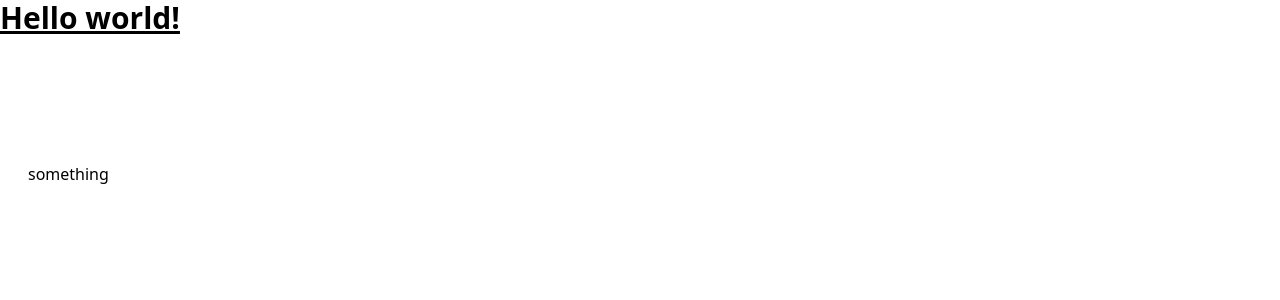
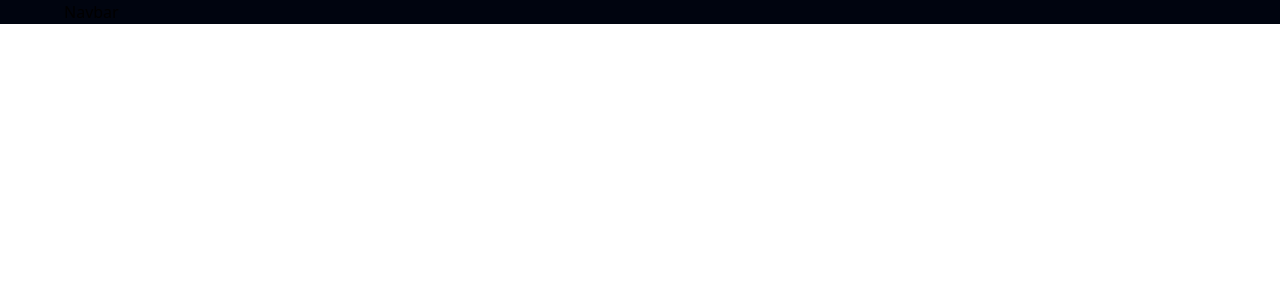
Before and after one commit to arash8877/Landing-Page-with-tailwind-, a React (Vite) app: page / in a window 1280 px wide. Shown: the top 300 px of the page. Built offline with nearby package versions, Linux system fonts and the light colour scheme.

Commit message:
add style.js

```diff
--- a/src/App.jsx
+++ b/src/App.jsx
@@ -1,13 +1,14 @@
-import Button from "./components/Button";
+import styles from "./style";
 
 const App = () => {
   return (
-    <>
-      <h1 className="text-3xl font-bold underline">Hello world!</h1>
-      <div className="pt-[4.75rem] lg:pt-[5.25] overflow-hidden">
-        <Button className="mt-10" href="#login">something</Button>
+    <div className="bg-primary w-full overflow-hidden">
+      <div className={`${styles.paddingX} ${styles.flexCenter}`}>
+          <div className={`${styles.boxWidth}`}>
+            Navbar
+          </div>
       </div>
-    </>
+    </div>
   );
 };
 
--- /dev/null
+++ b/src/style.js
@@ -0,0 +1,28 @@
+const styles = {
+    boxWidth: "xl:max-w-[1280px] w-full",
+
+    heading2: "font-poppins font-semibold xs:text-[48px] text-[40px] text-white xs:leading-[76.8px] leading-[66.8px] w-full",
+    paragraph: "font-poppins font-normal text-dimWhite text-[18px] leading-[30.8px]",
+
+    flexCenter: "flex justify-center items-center",
+    flexStart: "flex justify-center items-start",
+
+    paddingX: "sm:px-16 px-6",
+    paddingY: "sm:py-16 py-6",
+    padding: "sm:px-16 px-6 sm:py-12 py-4",
+
+    marginX: "sm:mx-16 mx-6",
+    marginY: "sm:my-16 my-6",
+  };
+
+  export const layout = {
+    section: `flex md:flex-row flex-col ${styles.paddingY}`,
+    sectionReverse: `flex md:flex-row flex-col-reverse ${styles.paddingY}`,
+
+    sectionImgReverse: `flex-1 flex ${styles.flexCenter} md:mr-10 mr-0 md:mt-0 mt-10 relative`,
+    sectionImg: `flex-1 flex ${styles.flexCenter} md:ml-10 ml-0 md:mt-0 mt-10 relative`,
+
+    sectionInfo: `flex-1 ${styles.flexStart} flex-col`,
+  };
+
+  export default styles;
```
